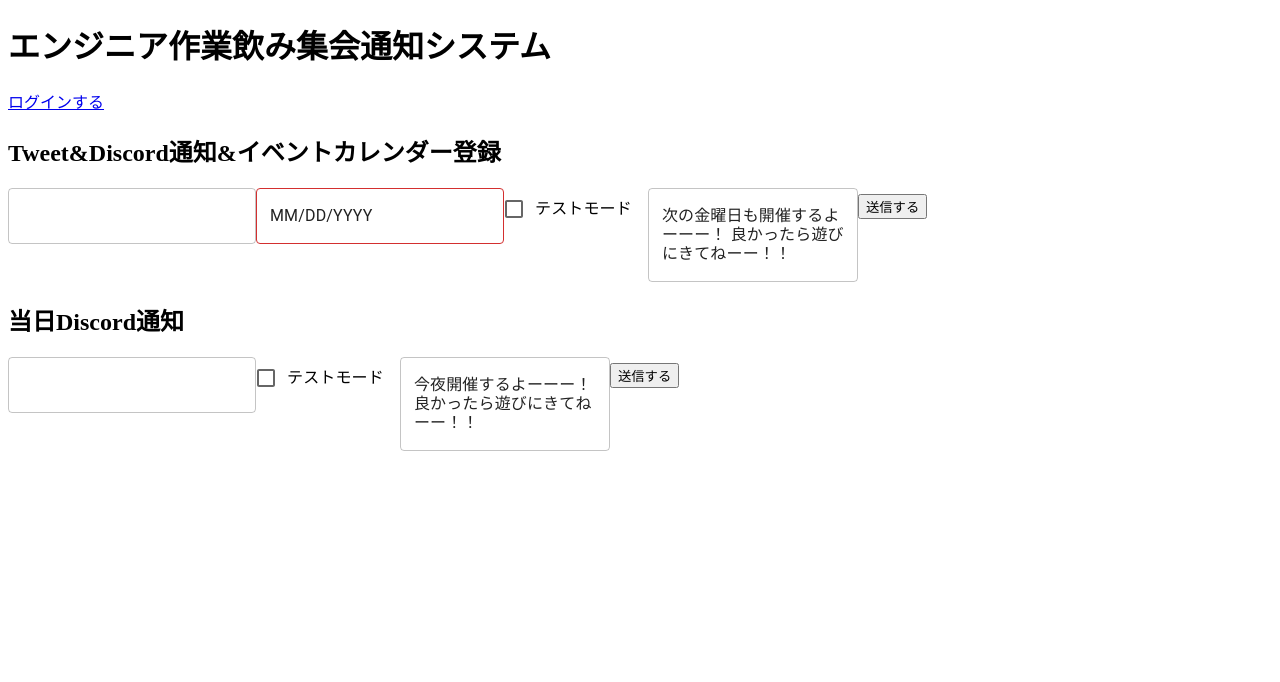
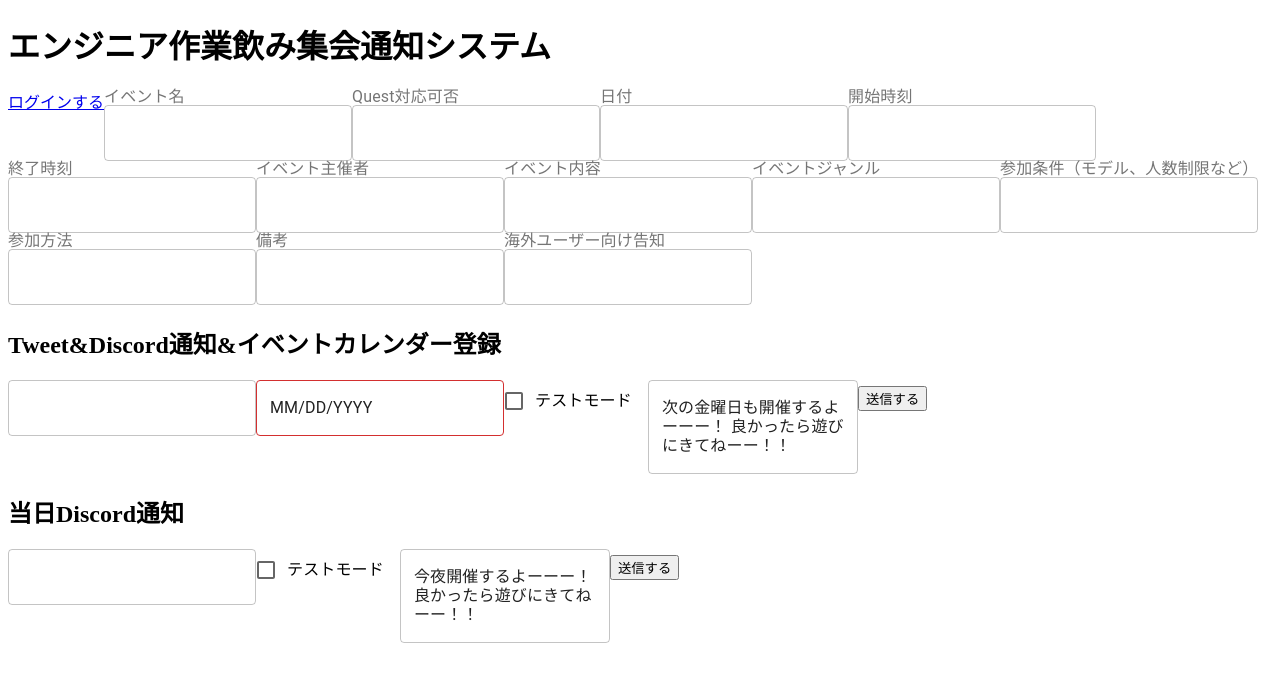
Before and after one commit to yuya-0928/eventAnnounceBot, a React (Vite) app in the folder frontend/: page / in a window 1280 px wide. Shown: the top 682 px of the page. Built offline with nearby package versions, Linux system fonts and the light colour scheme.

Commit message:
イベントURLを生成するためのフォームを仮設置

```diff
--- a/frontend/src/component/VrcEventCalenderUrlGenerator.tsx
+++ b/frontend/src/component/VrcEventCalenderUrlGenerator.tsx
@@ -1,3 +1,60 @@
+import {
+  FormLabel as MuiFormLabel,
+  TextField as MuiTextField,
+  FormControl as MuiFormControl,
+} from "@material-ui/core";
+
 export const VrcEventCalenderUrlGenerator = () => {
-  return undefined;
+  return (
+    <>
+      <MuiFormControl>
+        <MuiFormLabel>イベント名</MuiFormLabel>
+        <MuiTextField name="eventName" variant="outlined" />
+      </MuiFormControl>
+      <MuiFormControl>
+        <MuiFormLabel>Quest対応可否</MuiFormLabel>
+        <MuiTextField name="isQuestAvelable" variant="outlined" />
+      </MuiFormControl>
+      <MuiFormControl>
+        <MuiFormLabel>日付</MuiFormLabel>
+        <MuiTextField name="date" variant="outlined" />
+      </MuiFormControl>
+      <MuiFormControl>
+        <MuiFormLabel>開始時刻</MuiFormLabel>
+        <MuiTextField name="startTime" variant="outlined" />
+      </MuiFormControl>
+      <MuiFormControl>
+        <MuiFormLabel>終了時刻</MuiFormLabel>
+        <MuiTextField name="endTime" variant="outlined" />
+      </MuiFormControl>
+      <MuiFormControl>
+        <MuiFormLabel>イベント主催者</MuiFormLabel>
+        <MuiTextField name="eventName" variant="outlined" />
+      </MuiFormControl>
+      <MuiFormControl>
+        <MuiFormLabel>イベント内容</MuiFormLabel>
+        <MuiTextField name="eventName" variant="outlined" />
+      </MuiFormControl>
+      <MuiFormControl>
+        <MuiFormLabel>イベントジャンル</MuiFormLabel>
+        <MuiTextField name="eventName" variant="outlined" />
+      </MuiFormControl>
+      <MuiFormControl>
+        <MuiFormLabel>参加条件（モデル、人数制限など）</MuiFormLabel>
+        <MuiTextField name="eventName" variant="outlined" />
+      </MuiFormControl>
+      <MuiFormControl>
+        <MuiFormLabel>参加方法</MuiFormLabel>
+        <MuiTextField name="eventName" variant="outlined" />
+      </MuiFormControl>
+      <MuiFormControl>
+        <MuiFormLabel>備考</MuiFormLabel>
+        <MuiTextField name="eventName" variant="outlined" />
+      </MuiFormControl>
+      <MuiFormControl>
+        <MuiFormLabel>海外ユーザー向け告知</MuiFormLabel>
+        <MuiTextField name="eventName" variant="outlined" />
+      </MuiFormControl>
+    </>
+  );
 };
```
